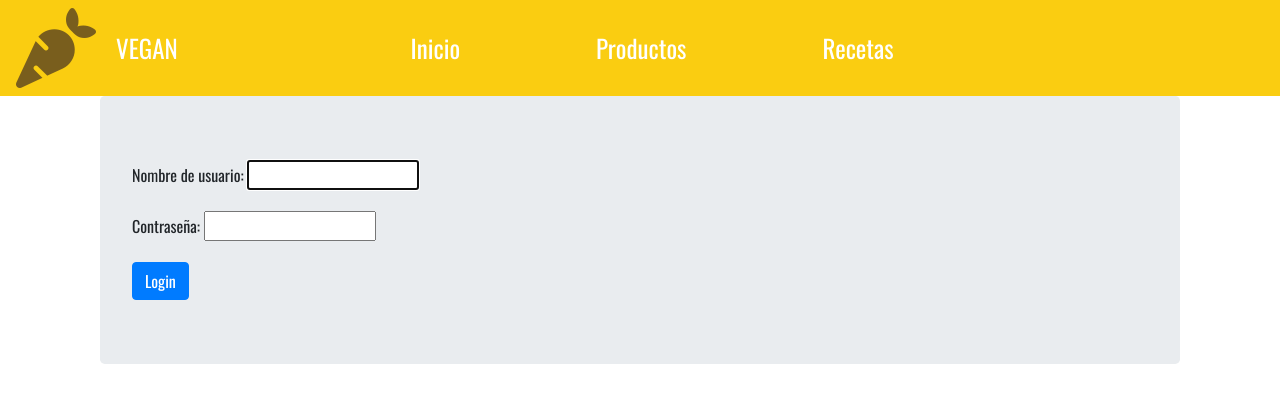
After one commit to nicolvzz/Vegan, a Django app: page /login in a window 1280 px wide. The commit adds this page. Shown: the top 403 px of the page. Run offline with Django 3.2, Linux system fonts and the light colour scheme; some libraries are stand-ins or nearby versions.

Commit message:
agregando login y eliminar

```diff
--- a/vegan/templates/vegan/base.html
+++ b/vegan/templates/vegan/base.html
@@ -55,7 +55,7 @@
                     <!-- Item 4 para cerrar sesión -->
                     {% if user.is_authenticated %}
                     <li class="nav-item active">
-                      <a class="nav-link"  href="#">Cerrar Sesion</a>
+                      <a class="nav-link"  href="/logout">Cerrar Sesion</a>
                     </li>
                     {% endif %}
                   </ul>
--- a/vegan/templates/vegan/detalle_post.html
+++ b/vegan/templates/vegan/detalle_post.html
@@ -2,7 +2,8 @@
 {% block content %}
 <div class="container">
     <div class="jumbotron" style="background-color: #795E1D; margin-top: 20px;">
-        <a class="btn btn-default" href="{% url 'editar_post' pk=post.pk %}"><span class="fas fa-edit" style="color: #53A624;"></span></a>
+        <a class="btn btn-default" href="{% url 'editar_post' pk=post.pk %}"><span class="fas fa-edit" style="color: #FACD11;"></span></a>
+        <a class="btn btn-default" href="{% url 'eliminar_post' pk=post.pk %}"><span class="fas fa-trash-alt" style="color: #FACD11;"></span></a>
 
             <div class="post">
                     {% if post.fecha_publicacion %}
--- /dev/null
+++ b/vegan/templates/vegan/login.html
@@ -0,0 +1,13 @@
+{% extends 'vegan/base.html' %}
+{% block content %}
+    <div class="container">
+        <div class="jumbotron">
+            <form method="POST" >
+                    {{form.as_p}}
+                    {% csrf_token %}
+                    <button type="submit" class="btn btn-primary">Login</button>
+            </form>
+        </div>
+    </div>
+
+{% endblock %}
--- a/vegan/urls.py
+++ b/vegan/urls.py
@@ -8,4 +8,8 @@ urlpatterns = [
     path('post/<int:pk>/', views.detalle_post, name='detalle_post'),
     path('post/nuevo', views.nuevo_post, name='nuevo_post'),
     path('post/<int:pk>/edit/', views.editar_post, name='editar_post'),
+    path('EliminarPost/<int:pk>/', views.eliminar_post, name='eliminar_post'),
+    path('logout', views.logout),
+     path('login', views.login, name='login'),
+
 ]
--- a/vegan/views.py
+++ b/vegan/views.py
@@ -3,6 +3,12 @@ from django.utils import timezone
 from .models import Post
 from .forms import PostForm
 from django.shortcuts import redirect
+from django.contrib.auth.models import User
+from django.urls import reverse
+from django.contrib.auth import authenticate
+from django.contrib.auth.forms import AuthenticationForm
+from django.contrib.auth import logout as do_logout
+from django.contrib.auth import login as do_login
 
 # Create your views here.
 
@@ -44,3 +50,36 @@ def editar_post(request, pk):
     else:
         form = PostForm(instance=post)
     return render(request, 'vegan/editar_post.html', {'form': form})
+
+def eliminar_post(request, pk):
+    post = get_object_or_404(Post, pk=pk)
+    post.delete()
+    return redirect('post_lista')
+
+def logout(request):
+    do_logout(request)
+    return redirect('login')
+def login(request):
+    # Creamos el formulario de autenticación vacío
+    form = AuthenticationForm()
+    if request.method == "POST":
+        # Añadimos los datos recibidos al formulario
+        form = AuthenticationForm(data=request.POST)
+        # Si el formulario es válido...
+        if form.is_valid():
+            # Recuperamos las credenciales validadas
+            username = form.cleaned_data['username']
+            password = form.cleaned_data['password']
+
+            # Verificamos las credenciales del usuario
+            user = authenticate(username=username, password=password)
+
+            # Si existe un usuario con ese nombre y contraseña
+            if user is not None:
+                # Hacemos el login manualmente
+                do_login(request, user)
+                # Y le redireccionamos a la portada
+                return redirect('/')
+
+    # Si llegamos al final renderizamos el formulario
+    return render(request, "vegan/login.html", {'form': form})
```
Also changed, not shown: vegan/models.py (line endings or trailing spaces).
